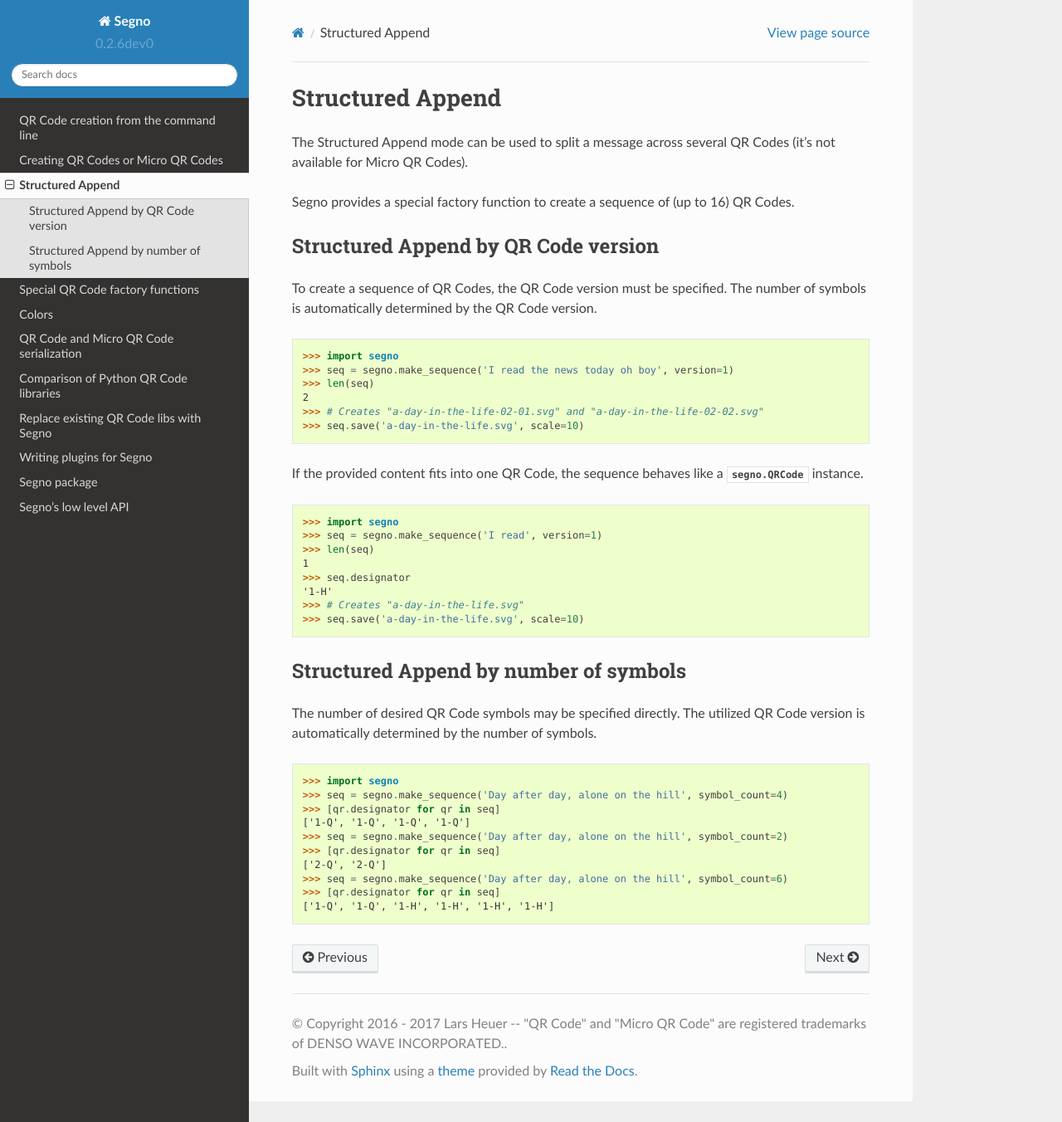
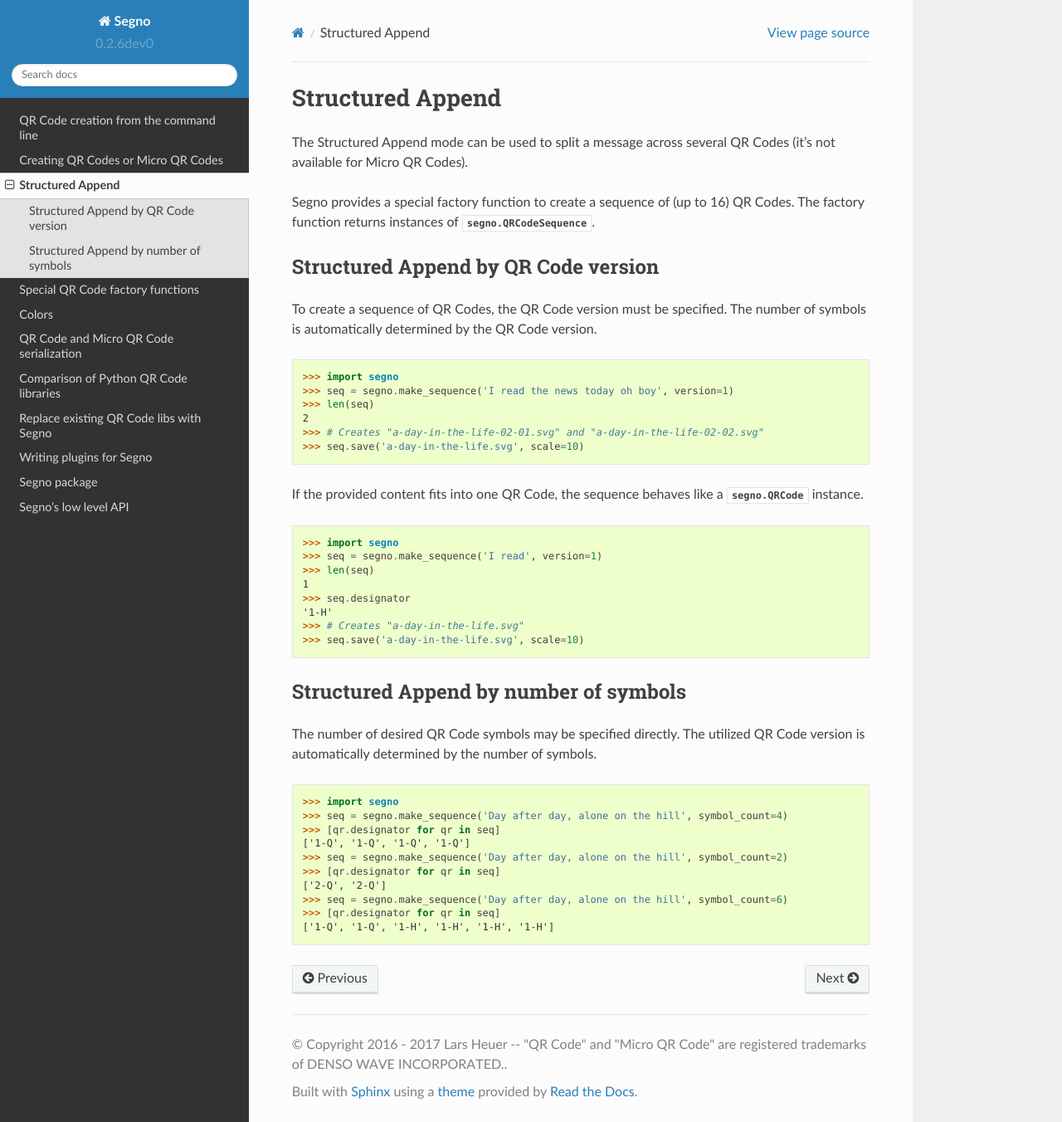
Before and after one commit to heuer/segno, a Sphinx documentation site: the page built from docs/structured-append.rst, in a window 1280 px wide and 1352 px high. Shown: the whole window at 83% size. Built offline with Sphinx 7.4.7 and the Read the Docs theme 2.0.0, drawn with Linux system fonts in a browser that asks for light colours; the version number is read from the project's files by our own code.

Commit message:
Added hint to QRCodeSequence

```diff
--- a/docs/structured-append.rst
+++ b/docs/structured-append.rst
@@ -5,7 +5,7 @@
 QR Codes (it's not available for Micro QR Codes).
 
 Segno provides a special factory function to create a sequence of (up to 16)
-QR Codes.
+QR Codes. The factory function returns instances of :py:class:`segno.QRCodeSequence`.
 
 
 Structured Append by QR Code version
```
